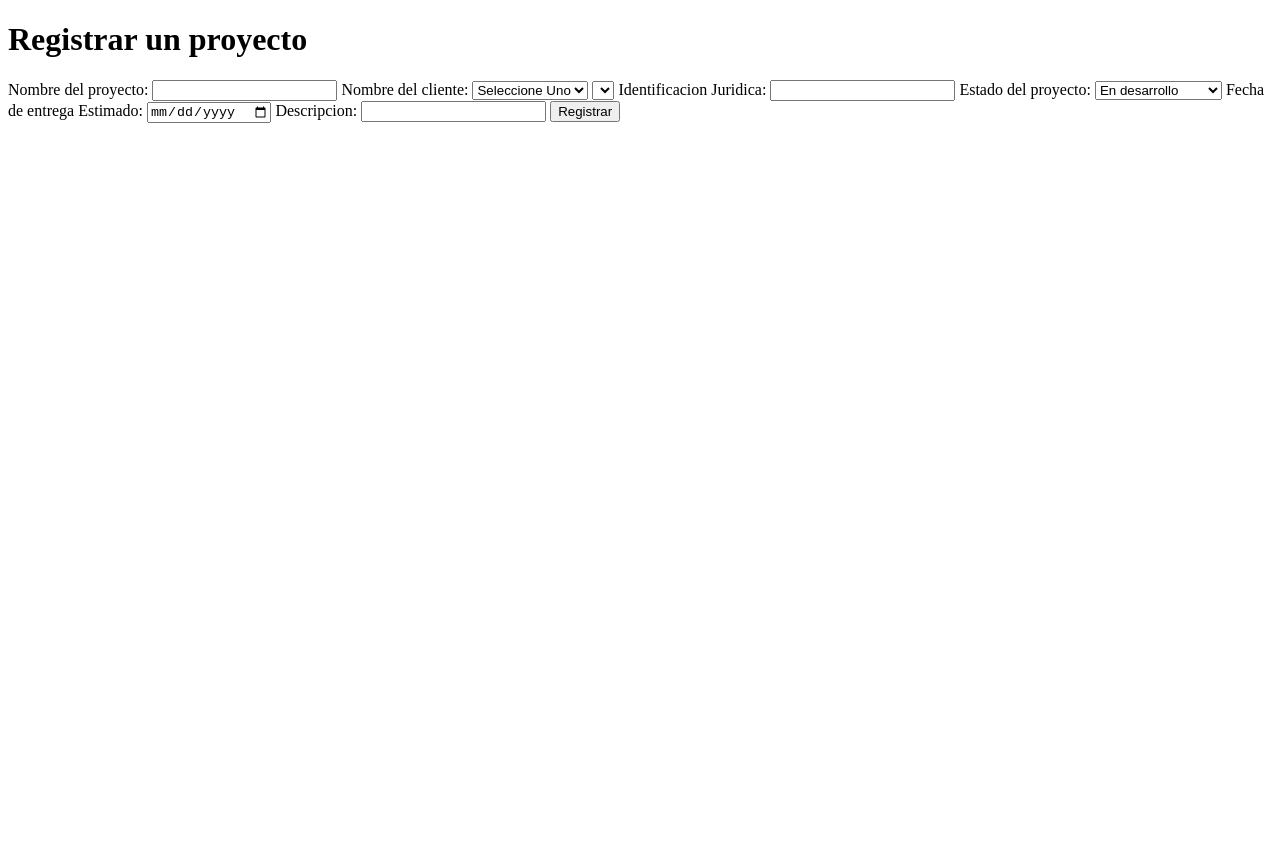
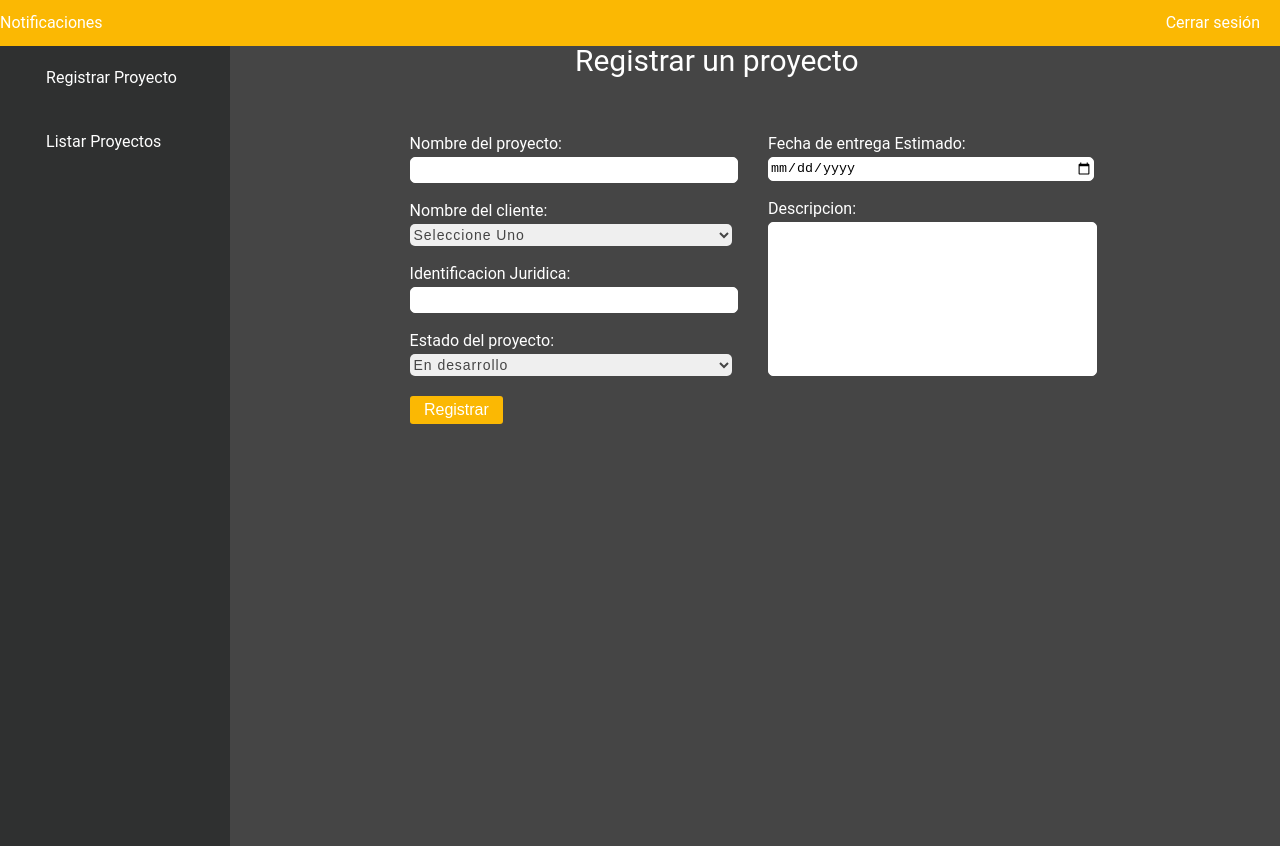
Before and after one commit to IRamses07/Proyecto1, a website: page public/registrarProyecto.html in a window 1280 px wide. Before the commit the page ends 800 px from the top, so only its background shows below. Drawn offline with Linux system fonts and the light colour scheme.

Commit message:
Merge branch 'stable' into David

```diff
--- /dev/null
+++ b/public/css/registraProyecto.css
@@ -0,0 +1,84 @@
+
+  input{
+      border: 1px solid #ffffff;
+  }
+ header .TituloPrincipal{
+     margin-bottom: 20px;
+     text-align: center;
+     font-size: 30px;
+     margin-left: 41%;
+     margin-right:40%;
+     width: 30%;
+ }
+
+ .frmRegistrarProyectos {
+    margin: 0 auto;
+    width: 70%;
+ }
+
+ main .colupna1{
+    margin-top: 40px;
+    width: 45%;
+     float: left;
+ }
+ main .colupna1 input{
+    margin-top: 5px;
+    margin-bottom: 20px;
+    display: block;
+    width: 100%;
+
+}
+
+main .colupna1 select{
+    display: block;
+    margin-top: 5px;
+    margin-bottom:20px;
+    width: 100%;
+
+
+}
+
+main .colupna1 .slDescripcion select{
+    padding-right: 77px;
+}
+
+main .colupna1 label{
+
+    margin-bottom: 5px;
+
+}
+
+main .colupna2{
+    margin-top: 40px;
+    float: right;
+    width: 50%;
+
+}
+
+main .colupna2 input{
+    margin-top: 5px;
+    margin-bottom:20px;
+    margin-top: 5px;
+
+    display: block;
+    width: 90%;
+}
+
+main .colupna2 .fecha input{
+
+    display: block;
+
+}
+
+main .colupna2 .inpDescripcion input{
+    height: 150px;
+}
+
+main .button{
+
+
+}
+
+.btnRegistro{
+
+}
--- a/public/registrarProyecto.html
+++ b/public/registrarProyecto.html
@@ -7,42 +7,65 @@
     <meta name="viewport" content="width=device-width, initial-scale=1.0">
     <meta http-equiv="X-UA-Compatible" content="ie=edge">
     <title>Registrar Proyecto </title>
+    <link rel="stylesheet" href="css/reset.css">
+    <link rel="stylesheet" href="css/generalStyle.css">
+    <link rel="stylesheet" href="css/registraProyecto.css">
     <link rel="stylesheet" href="css/error.css">
+
+
+
 </head>
 
 <body>
 
     <header>
+
+        <div class="mainHeader">
+            <a href="##" class="fLeft">
+                <i class="fas fa-bell"></i> Notificaciones</a>
+            <a href="##" class="fRight">Cerrar sesión
+                <i class="fas fa-cog"></i>
+            </a>
+        </div>
+        <div class="menuLateral">
+            <i class="fas fa-align-justify"></i>
+            <div class="option">
+                <a href="registrarProyecto.html">Registrar Proyecto</a>
+            </div>
+            <div class="option">
+                <a href="listarProyectos.html">Listar Proyectos</a>
+            </div>
+
+        </div>
+
         <!-- Este div contiene el titulo principal  -->
         <div class="TituloPrincipal">
             <H1>Registrar un proyecto</H1>
         </div>
 
+
+
+
+
     </header>
 
-    <main>
+    <main id="content">
         <!-- este va ser el formulario de registrar los proyectos -->
+
         <form class="frmRegistrarProyectos ">
-
+            <div class="colupna1">
                 <label for="">Nombre del proyecto:</label>
                 <input type="text" id="txtNombreProyecto">
 
                 <label for="">Nombre del cliente:</label>
-
                 <select name="slNombredelCliente" id="slNombredelCliente">
                     <option value="seleccioneUno">Seleccione Uno</option>
-
                 </select>
-
-           <select name="slNombredelCliente" id="slNombredelCliente">
-
-
-           </select>
-
 
                 <label for="">Identificacion Juridica:</label>
                 <input type="text" id="txtIdentifiacionJuridica">
 
+                <div class="slDescripcion">
                     <label for="">Estado del proyecto:</label>
                     <select name="sltEstado" id="sltEstado">
 
@@ -53,14 +76,28 @@
 
 
                     </select>
+                </div>
 
+            </div>
+
+            <div class="colupna2">
+                <div class="fecha">
                     <label for="">Fecha de entrega Estimado:</label>
                     <input type="date" id="dtEntregaEstimada">
+                </div>
 
+                <div class="inpDescripcion">
                     <label for="">Descripcion:</label>
                     <input type="text" id="txtDescripcion">
+                </div>
 
-            <input type="button" id="btnRegistrar" value="Registrar">
+
+            </div>
+
+            <div class="button">
+                    <button type="button" class="btnRegistro" id="btnRegistrar" >Registrar</button>
+            </div>
+
 
         </form>
 
```
Lines whose indentation alone changed are shown as unchanged.
